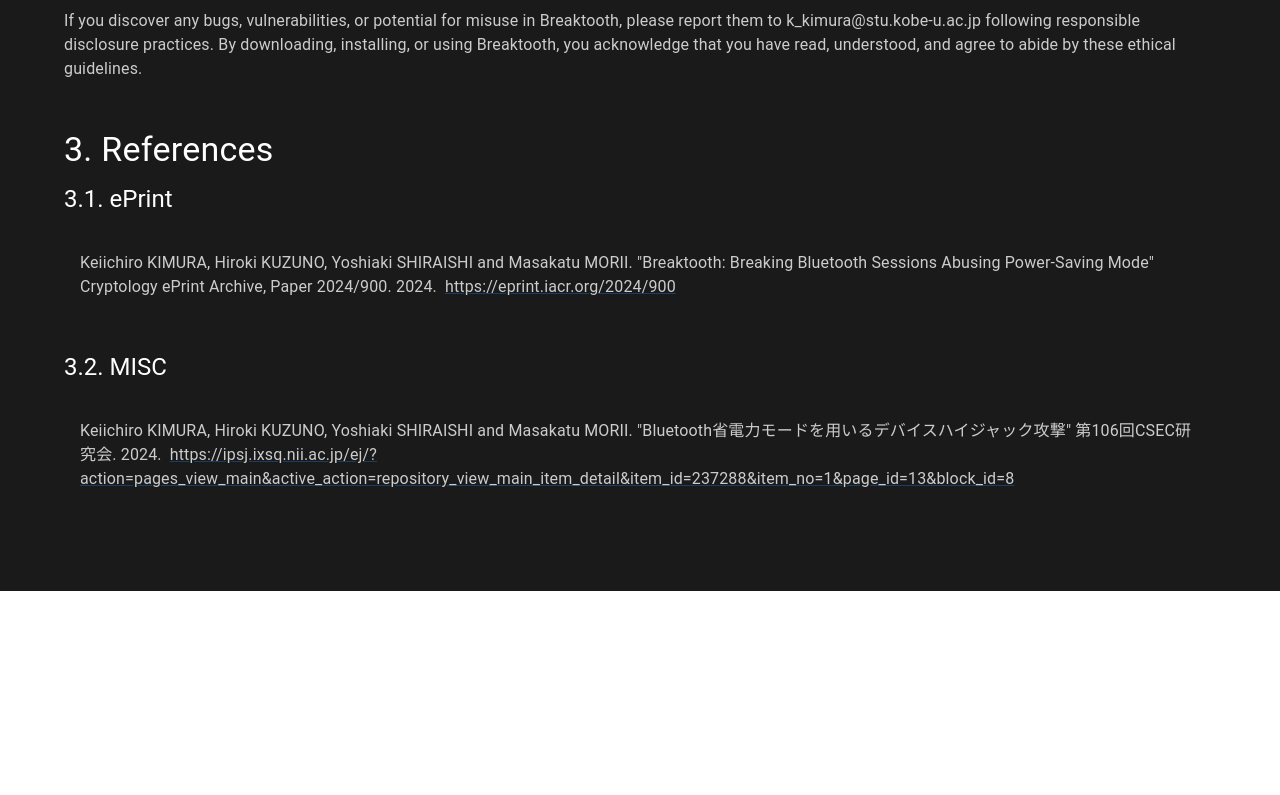
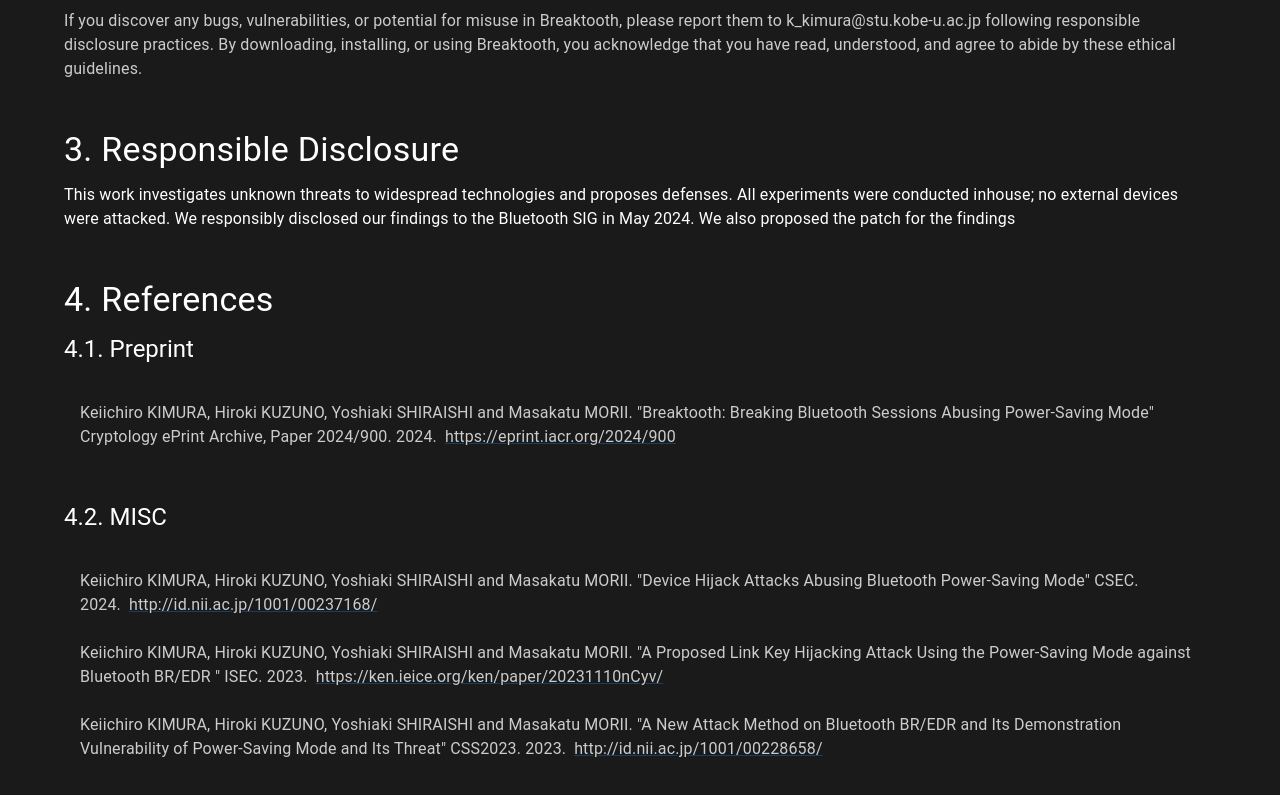
Before and after one commit to breaktooth/breaktooth.github.io, a React (Create React App) app in the folder app/: page / in a window 1280 px wide. Shown: the part 1732-2527 px from the top of the page. Before the commit the page ends 2323 px from the top, so only its background shows below. Built offline with nearby package versions, Linux system fonts and the light colour scheme.

Commit message:
commit all changes

```diff
--- a/app/src/App.tsx
+++ b/app/src/App.tsx
@@ -163,12 +163,24 @@
             content="If you discover any bugs, vulnerabilities, or potential for misuse in Breaktooth, please report them to k_kimura@stu.kobe-u.ac.jp following responsible disclosure practices. By downloading, installing, or using Breaktooth, you acknowledge that you have read, understood, and agree to abide by these ethical guidelines."
           />
         </Box>
+        <Box id="disclosure" sx={{ mb: 6 }}>
+          <Typography variant="h4" gutterBottom>
+            3. Responsible Disclosure
+          </Typography>
+          <Typography variant="body1" sx={{ mb: 2 }}>
+            This work investigates unknown threats to widespread technologies
+            and proposes defenses. All experiments were conducted inhouse; no
+            external devices were attacked. We responsibly disclosed our
+            findings to the Bluetooth SIG in May 2024. We also proposed the
+            patch for the findings
+          </Typography>
+        </Box>
         <Box id="references" sx={{ mb: 6 }}>
           <Typography variant="h4" gutterBottom>
-            3. References
+            4. References
           </Typography>
           <Section
-            title="3.1. ePrint"
+            title="4.1. Preprint"
             content=""
             bulletPoints={[
               <React.Fragment key="eprint">
@@ -188,20 +200,47 @@
             ]}
           />
           <Section
-            title="3.2. MISC"
+            title="4.2. MISC"
             content=""
             bulletPoints={[
               <React.Fragment key="misc">
                 Keiichiro KIMURA, Hiroki KUZUNO, Yoshiaki SHIRAISHI and Masakatu
-                MORII. "Bluetooth省電力モードを用いるデバイスハイジャック攻撃"
-                第106回CSEC研究会. 2024.
+                MORII. "Device Hijack Attacks Abusing Bluetooth Power-Saving
+                Mode" CSEC. 2024.
                 <Link
-                  href="https://ipsj.ixsq.nii.ac.jp/ej/?action=pages_view_main&active_action=repository_view_main_item_detail&item_id=237288&item_no=1&page_id=13&block_id=8"
+                  href="http://id.nii.ac.jp/1001/00237168/"
                   target="_blank"
                   rel="noopener noreferrer"
                   sx={{ color: "#4CAF50", ml: 1 }}
                 >
-                  https://ipsj.ixsq.nii.ac.jp/ej/?action=pages_view_main&active_action=repository_view_main_item_detail&item_id=237288&item_no=1&page_id=13&block_id=8
+                  http://id.nii.ac.jp/1001/00237168/
+                </Link>
+              </React.Fragment>,
+              <React.Fragment key="misc">
+                Keiichiro KIMURA, Hiroki KUZUNO, Yoshiaki SHIRAISHI and Masakatu
+                MORII. "A Proposed Link Key Hijacking Attack Using the
+                Power-Saving Mode against Bluetooth BR/EDR " ISEC. 2023.
+                <Link
+                  href="https://ken.ieice.org/ken/paper/20231110nCyv/"
+                  target="_blank"
+                  rel="noopener noreferrer"
+                  sx={{ color: "#4CAF50", ml: 1 }}
+                >
+                  https://ken.ieice.org/ken/paper/20231110nCyv/
+                </Link>
+              </React.Fragment>,
+              <React.Fragment key="misc">
+                Keiichiro KIMURA, Hiroki KUZUNO, Yoshiaki SHIRAISHI and Masakatu
+                MORII. "A New Attack Method on Bluetooth BR/EDR and Its
+                Demonstration Vulnerability of Power-Saving Mode and Its Threat"
+                CSS2023. 2023.
+                <Link
+                  href="http://id.nii.ac.jp/1001/00228658/"
+                  target="_blank"
+                  rel="noopener noreferrer"
+                  sx={{ color: "#4CAF50", ml: 1 }}
+                >
+                  http://id.nii.ac.jp/1001/00228658/
                 </Link>
               </React.Fragment>,
             ]}
```
Also changed, not shown: 7 other files (tests, documents, lock files or other folders).
